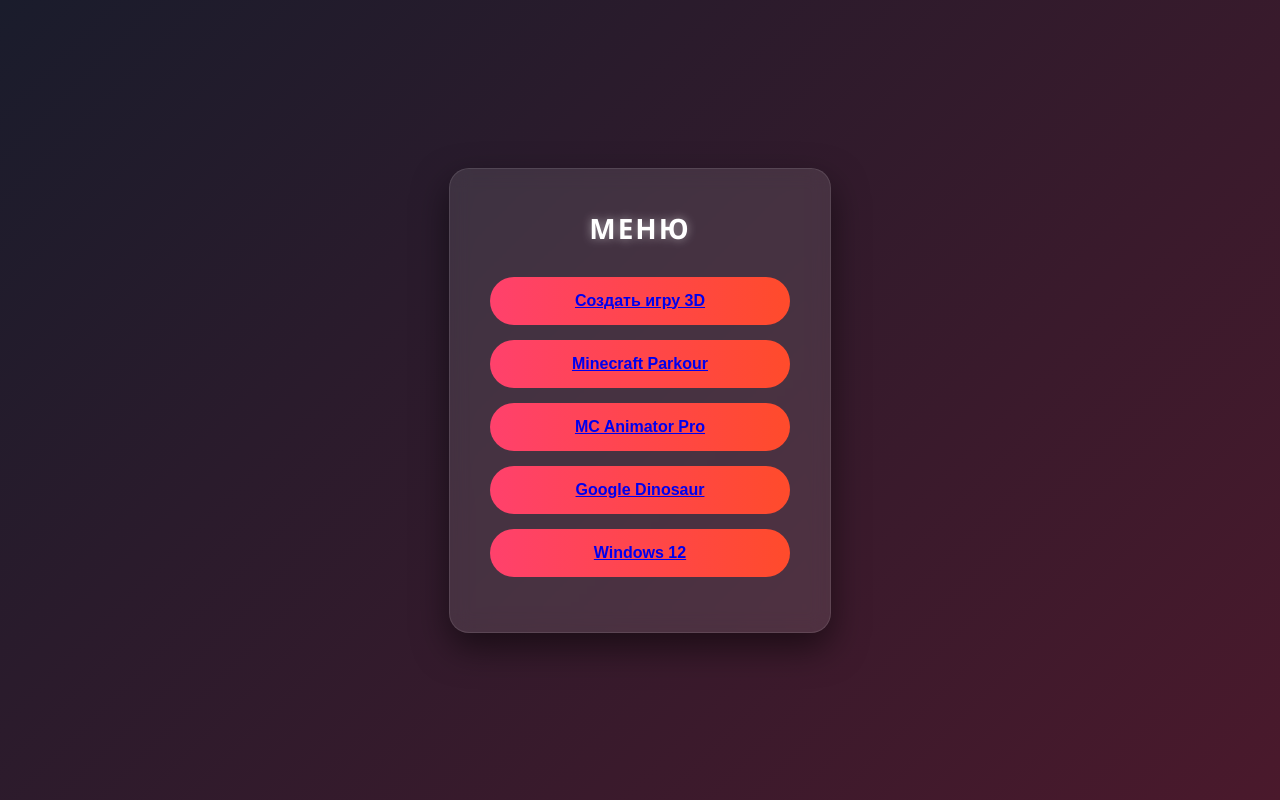
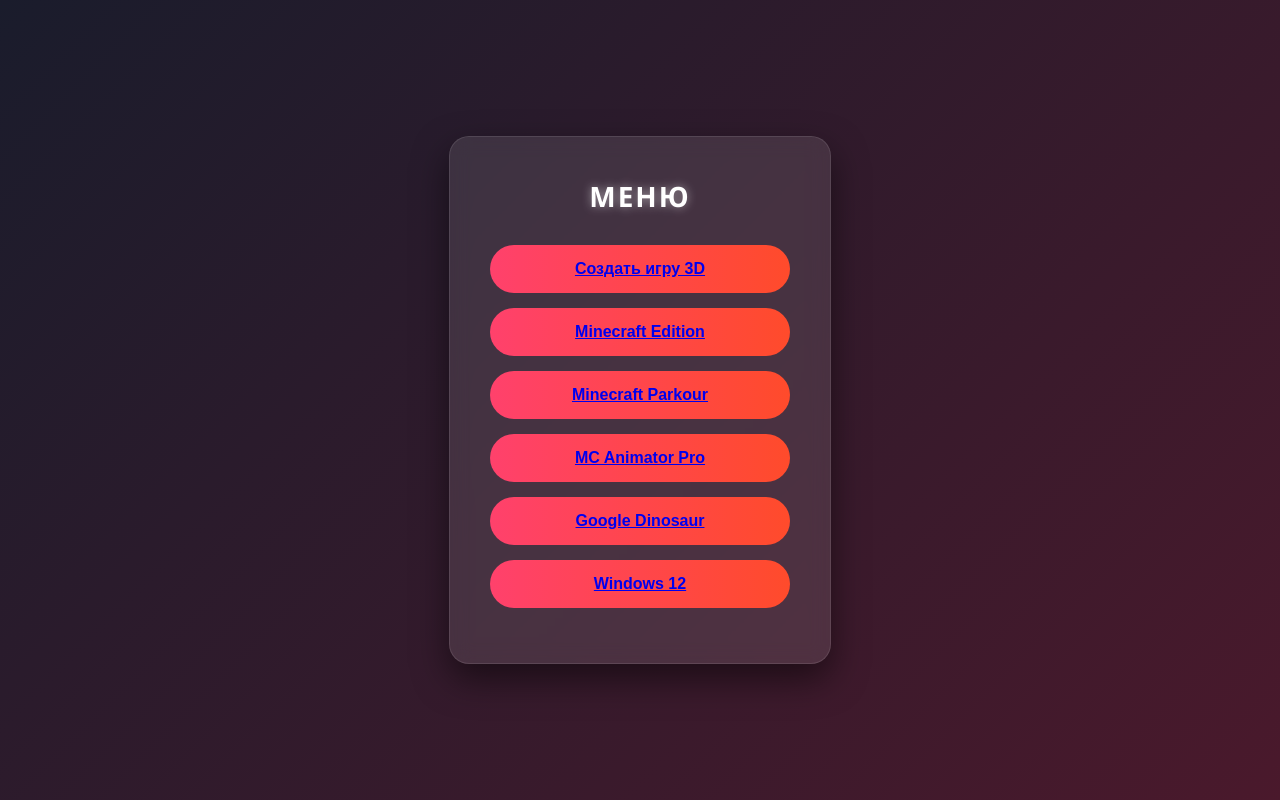
Before and after one commit to rbxmaks87-wq/neuroheroes.github.io, a plain HTML site: page index.html in a window 1280 px wide. Drawn offline with Linux system fonts and the light colour scheme.

Commit message:
Update index.html

```diff
--- a/index.html
+++ b/index.html
@@ -66,10 +66,12 @@
     <div class="menu-box">
         <h2>Меню</h2>
         <button><a href="create.html">Создать игру 3D</a></button>
+        <button><a href="index6.html">Minecraft Edition</a></button>
         <button><a href="index5.html">Minecraft Parkour</a></button>
         <button><a href="index4.html">MC Animator Pro</a></button>
         <button><a href="index3.html">Google Dinosaur</a></button>
         <button><a href="index2.html">Windows 12</a></button>
     </div>
 </body>
+
 </html>
```
